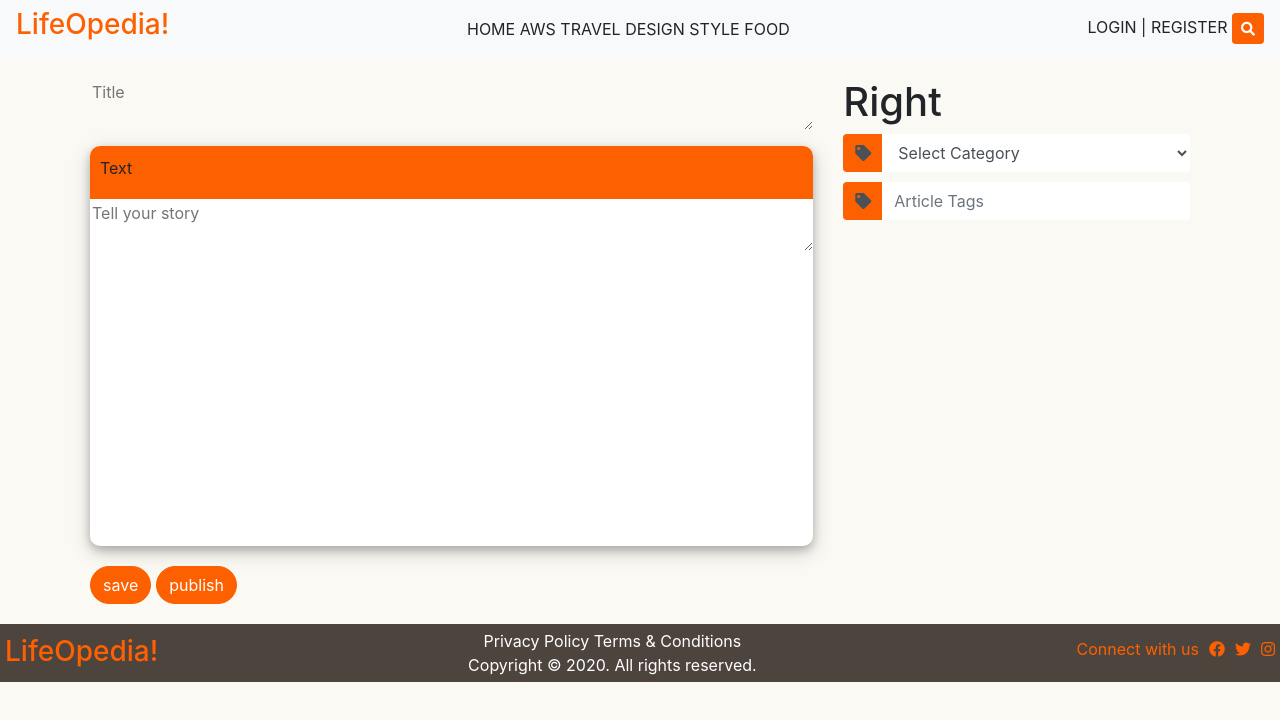
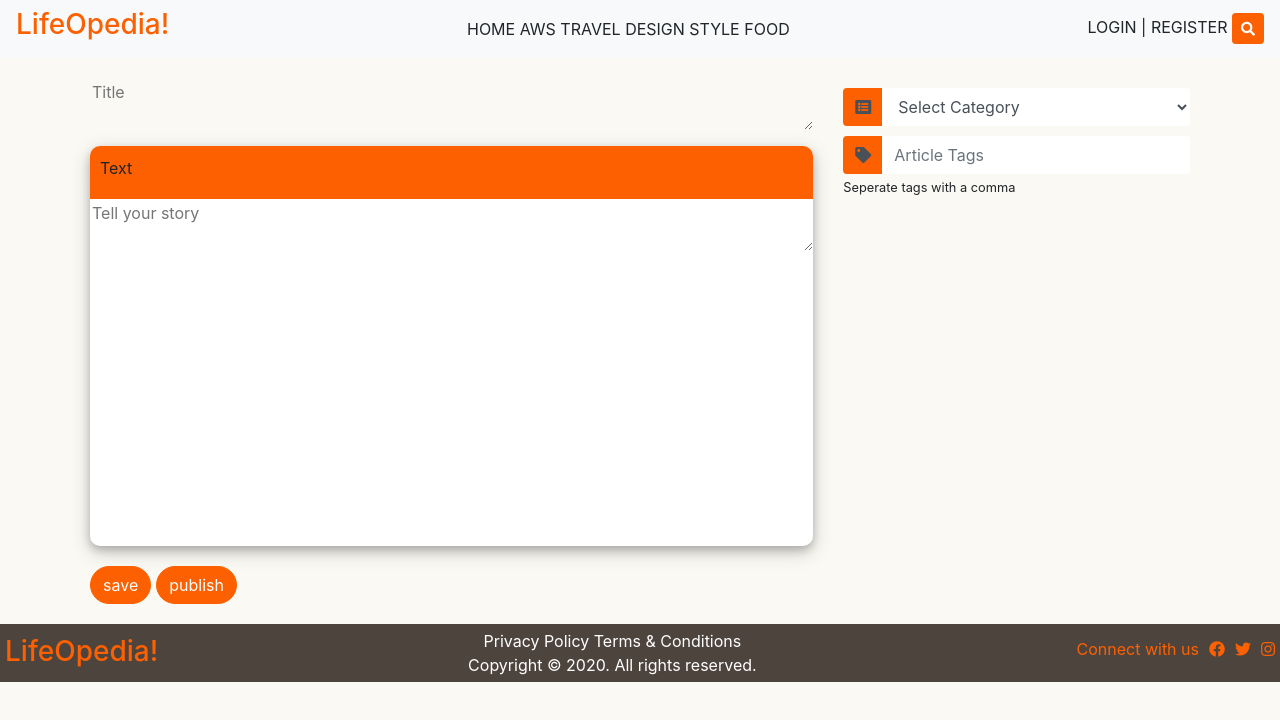
Before and after one commit to cybexai/life-opedia, a React (Create React App) app: page /homepage in a window 1280 px wide. Shown: the top 720 px of the page. Built offline with nearby package versions, Linux system fonts and the light colour scheme.

Commit message:
added react dropzone

```diff
--- a/package.json
+++ b/package.json
@@ -15,6 +15,7 @@
     "csstype": "^3.0.7",
     "react": "^17.0.1",
     "react-dom": "^17.0.1",
+    "react-dropzone": "^11.3.1",
     "react-redux": "^7.2.2",
     "react-router-dom": "^5.2.0",
     "react-scripts": "4.0.3",
--- a/public/assets/css/style.css
+++ b/public/assets/css/style.css
@@ -289,7 +289,7 @@ body {
 }
 
 .input-group {
-    margin-bottom: 10px;
+    margin-top: 10px;
 }
 
 .input-group-text {
--- a/src/ui/NewArticleScreen.tsx
+++ b/src/ui/NewArticleScreen.tsx
@@ -50,7 +50,6 @@ export const NewArticleScreen: React.FC<Props> = () => {
 
                 <div className="row">
                     <div className="col-lg-8">
-                        {/* <input placeholder="Title" className="form-control" /> */}
                         <textarea className="contenu" placeholder="Title" />
 
                         <div className="contentu-container">
@@ -68,9 +67,10 @@ export const NewArticleScreen: React.FC<Props> = () => {
 
                     </div>
                     <div className="col-lg-4">
-                        <h1>Right</h1>
-                        <LODropdownWithIcon icon="fa fa-tag" placeholder="Select Category" />
+
+                        <LODropdownWithIcon icon="fa fa-list-alt" placeholder="Select Category" />
                         <LOTextInputWithIcon icon="fa fa-tag" placeholder="Article Tags" />
+                        <small>Seperate tags with a comma</small>
                     </div>
                 </div>
 
```
Also changed, not shown: 1 other file (tests, documents, lock files or other folders).
